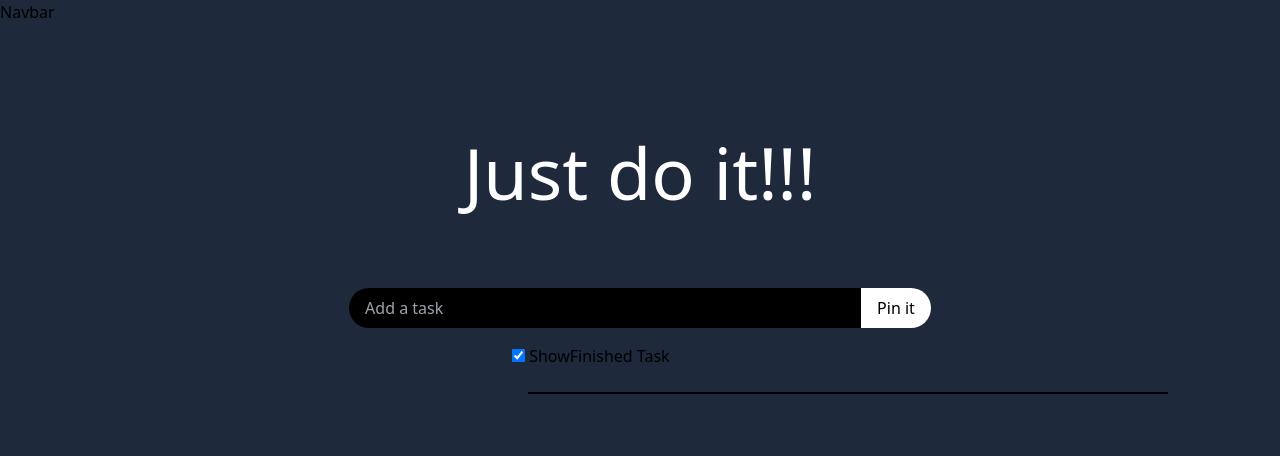
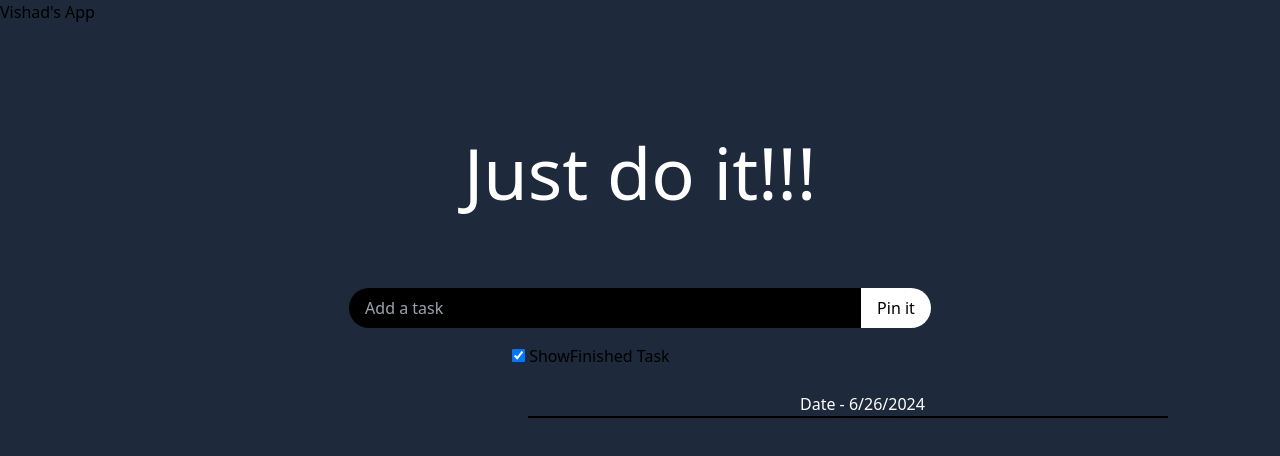
Before and after one commit to VishadSaxena/Todo-App, a React (Create React App) app: page / in a window 1280 px wide. Shown: the top 456 px of the page. Built offline with nearby package versions, Linux system fonts and the light colour scheme.

Commit message:
Update: Added date and hover functions
added date and on hover functionalities

```diff
--- a/src/components/Body.js
+++ b/src/components/Body.js
@@ -16,7 +16,7 @@ const Body = () => {
         let todos = JSON.parse(localStorage.getItem("todos"))
         setTodos(todos);
       }
-    },[])
+    },[]);
 
     const toggelFinish = () => {
       setShowFinished(!showFinished);
@@ -54,30 +54,39 @@ const Body = () => {
       saveToLS();
     }
 
+    const getDate = () => {
+      const today = new Date();
+      const month = today.getMonth() + 1;
+      const year = today.getFullYear();
+      const date = today.getDate();
+      return `${month}/${date}/${year}`;
+    }
+
   return (
     <div className='h-dvh '>
-    <h2 className='text-white text-7xl text-center mt-28 mb-16'> Just do it!!!</h2>
-    <div className="flex justify-center ">
-      <input className='px-4 p-2 my-4 bg-black text-white rounded-s-3xl w-2/5' placeholder='Add a task' value={todo} onChange={ (e) => setTodo(e.target.value)} />
-      <button className='bg-white text-black px-4 my-4 rounded-e-3xl w-0.5/5' disabled={todo.length < 3} onClick={handleAdd}>Pin it</button>
+    <h2 className='text-white text-7xl text-center mt-28 mb-16 hover:text-black'> Just do it!!!</h2>
+    <div className="flex justify-center group">
+      <input className='px-4 p-2 my-4 bg-black text-white rounded-s-3xl w-2/5 group-hover:bg-white group-hover:text-black' placeholder='Add a task' value={todo} onChange={ (e) => setTodo(e.target.value)} />
+      <button className='bg-white text-black px-4 my-4 rounded-e-3xl w-0.5/5 group-hover:bg-black group-hover:text-white' disabled={todo.length < 3} onClick={handleAdd}>Pin it</button>
     </div>
     <input type='checkbox' checked={showFinished} onChange={toggelFinish} className='ml-[32rem]' /> ShowFinished Task
-    <div className='todos ml-[26rem] w-1/2 justify-self-center border  border-black mt-6' >
+    <div className='text-white mt-6 ml-[50rem]'> Date - {getDate()} </div>
+    <div className='todos ml-[26rem] w-1/2 justify-self-center border  border-black' >
     {todos.map( item => {
 
 
         return (showFinished || !item.isCompleted) && <div key={item.id} className='todo flex justify-between py-3 shadow-2xl rounded-3xl bg-slate-600 m-8 w-[26rem] ml-[14rem]'>
-            <div className= {item.isCompleted? "line-through pl-4 text-white place-content-center" : "pl-4 text-white place-content-center" } >
+            <div className= {item.isCompleted? "line-through pl-4 text-white place-content-center hover:text-black" : "pl-4 text-white place-content-center hover:text-black" } >
                 {item.todo}
             </div>
                 <div className='flex'>
-                    <svg className='tickmark w-14 h-8 cursor-pointer' onClick={(e) => handleCheckBox(e,item.id)} xmlns="http://www.w3.org/2000/svg" viewBox="0 0 512 512"><path d="M256 48a208 208 0 1 1 0 416 208 208 0 1 1 0-416zm0 464A256 256 0 1 0 256 0a256 256 0 1 0 0 512zM369 209c9.4-9.4 9.4-24.6 0-33.9s-24.6-9.4-33.9 0l-111 111-47-47c-9.4-9.4-24.6-9.4-33.9 0s-9.4 24.6 0 33.9l64 64c9.4 9.4 24.6 9.4 33.9 0L369 209z"/></svg>
+                    <svg className='tickmark w-14 h-8 cursor-pointer hover:fill-white' onClick={(e) => handleCheckBox(e,item.id)} xmlns="http://www.w3.org/2000/svg" viewBox="0 0 512 512"><path d="M256 48a208 208 0 1 1 0 416 208 208 0 1 1 0-416zm0 464A256 256 0 1 0 256 0a256 256 0 1 0 0 512zM369 209c9.4-9.4 9.4-24.6 0-33.9s-24.6-9.4-33.9 0l-111 111-47-47c-9.4-9.4-24.6-9.4-33.9 0s-9.4 24.6 0 33.9l64 64c9.4 9.4 24.6 9.4 33.9 0L369 209z"/></svg>
 
 
-                    <svg className='Delete w-14 h-8 cursor-pointer' onClick={(e) => handleDelete(e,item.id)} xmlns="http://www.w3.org/2000/svg" viewBox="0 0 448 512"><path d="M170.5 51.6L151.5 80h145l-19-28.4c-1.5-2.2-4-3.6-6.7-3.6H177.1c-2.7 0-5.2 1.3-6.7 3.6zm147-26.6L354.2 80H368h48 8c13.3 0 24 10.7 24 24s-10.7 24-24 24h-8V432c0 44.2-35.8 80-80 80H112c-44.2 0-80-35.8-80-80V128H24c-13.3 0-24-10.7-24-24S10.7 80 24 80h8H80 93.8l36.7-55.1C140.9 9.4 158.4 0 177.1 0h93.7c18.7 0 36.2 9.4 46.6 24.9zM80 128V432c0 17.7 14.3 32 32 32H336c17.7 0 32-14.3 32-32V128H80zm80 64V400c0 8.8-7.2 16-16 16s-16-7.2-16-16V192c0-8.8 7.2-16 16-16s16 7.2 16 16zm80 0V400c0 8.8-7.2 16-16 16s-16-7.2-16-16V192c0-8.8 7.2-16 16-16s16 7.2 16 16zm80 0V400c0 8.8-7.2 16-16 16s-16-7.2-16-16V192c0-8.8 7.2-16 16-16s16 7.2 16 16z"/></svg>
+                    <svg className='Delete w-14 h-8 cursor-pointer hover:fill-white' onClick={(e) => handleDelete(e,item.id)} xmlns="http://www.w3.org/2000/svg" viewBox="0 0 448 512"><path d="M170.5 51.6L151.5 80h145l-19-28.4c-1.5-2.2-4-3.6-6.7-3.6H177.1c-2.7 0-5.2 1.3-6.7 3.6zm147-26.6L354.2 80H368h48 8c13.3 0 24 10.7 24 24s-10.7 24-24 24h-8V432c0 44.2-35.8 80-80 80H112c-44.2 0-80-35.8-80-80V128H24c-13.3 0-24-10.7-24-24S10.7 80 24 80h8H80 93.8l36.7-55.1C140.9 9.4 158.4 0 177.1 0h93.7c18.7 0 36.2 9.4 46.6 24.9zM80 128V432c0 17.7 14.3 32 32 32H336c17.7 0 32-14.3 32-32V128H80zm80 64V400c0 8.8-7.2 16-16 16s-16-7.2-16-16V192c0-8.8 7.2-16 16-16s16 7.2 16 16zm80 0V400c0 8.8-7.2 16-16 16s-16-7.2-16-16V192c0-8.8 7.2-16 16-16s16 7.2 16 16zm80 0V400c0 8.8-7.2 16-16 16s-16-7.2-16-16V192c0-8.8 7.2-16 16-16s16 7.2 16 16z"/></svg>
 
 
-                    <svg className='Edit w-14 h-8 cursor-pointer' onClick={(e) => handleEdit(e,item.id)} xmlns="http://www.w3.org/2000/svg" viewBox="0 0 512 512"><path d="M441 58.9L453.1 71c9.4 9.4 9.4 24.6 0 33.9L424 134.1 377.9 88 407 58.9c9.4-9.4 24.6-9.4 33.9 0zM209.8 256.2L344 121.9 390.1 168 255.8 302.2c-2.9 2.9-6.5 5-10.4 6.1l-58.5 16.7 16.7-58.5c1.1-3.9 3.2-7.5 6.1-10.4zM373.1 25L175.8 222.2c-8.7 8.7-15 19.4-18.3 31.1l-28.6 100c-2.4 8.4-.1 17.4 6.1 23.6s15.2 8.5 23.6 6.1l100-28.6c11.8-3.4 22.5-9.7 31.1-18.3L487 138.9c28.1-28.1 28.1-73.7 0-101.8L474.9 25C446.8-3.1 401.2-3.1 373.1 25zM88 64C39.4 64 0 103.4 0 152V424c0 48.6 39.4 88 88 88H360c48.6 0 88-39.4 88-88V312c0-13.3-10.7-24-24-24s-24 10.7-24 24V424c0 22.1-17.9 40-40 40H88c-22.1 0-40-17.9-40-40V152c0-22.1 17.9-40 40-40H200c13.3 0 24-10.7 24-24s-10.7-24-24-24H88z"/></svg>
+                    <svg className='Edit w-14 h-8 cursor-pointer hover:fill-white' onClick={(e) => handleEdit(e,item.id)} xmlns="http://www.w3.org/2000/svg" viewBox="0 0 512 512"><path d="M441 58.9L453.1 71c9.4 9.4 9.4 24.6 0 33.9L424 134.1 377.9 88 407 58.9c9.4-9.4 24.6-9.4 33.9 0zM209.8 256.2L344 121.9 390.1 168 255.8 302.2c-2.9 2.9-6.5 5-10.4 6.1l-58.5 16.7 16.7-58.5c1.1-3.9 3.2-7.5 6.1-10.4zM373.1 25L175.8 222.2c-8.7 8.7-15 19.4-18.3 31.1l-28.6 100c-2.4 8.4-.1 17.4 6.1 23.6s15.2 8.5 23.6 6.1l100-28.6c11.8-3.4 22.5-9.7 31.1-18.3L487 138.9c28.1-28.1 28.1-73.7 0-101.8L474.9 25C446.8-3.1 401.2-3.1 373.1 25zM88 64C39.4 64 0 103.4 0 152V424c0 48.6 39.4 88 88 88H360c48.6 0 88-39.4 88-88V312c0-13.3-10.7-24-24-24s-24 10.7-24 24V424c0 22.1-17.9 40-40 40H88c-22.1 0-40-17.9-40-40V152c0-22.1 17.9-40 40-40H200c13.3 0 24-10.7 24-24s-10.7-24-24-24H88z"/></svg>
                 </div>
             </div>
         })}
--- a/src/components/Navbar.js
+++ b/src/components/Navbar.js
@@ -2,7 +2,10 @@ import React from 'react'
 
 const Navbar = () => {
   return (
-    <div>Navbar</div>
+    <div className='bg-slate-800'>
+        Vishad's App
+    </div>
+
   )
 }
 
```
